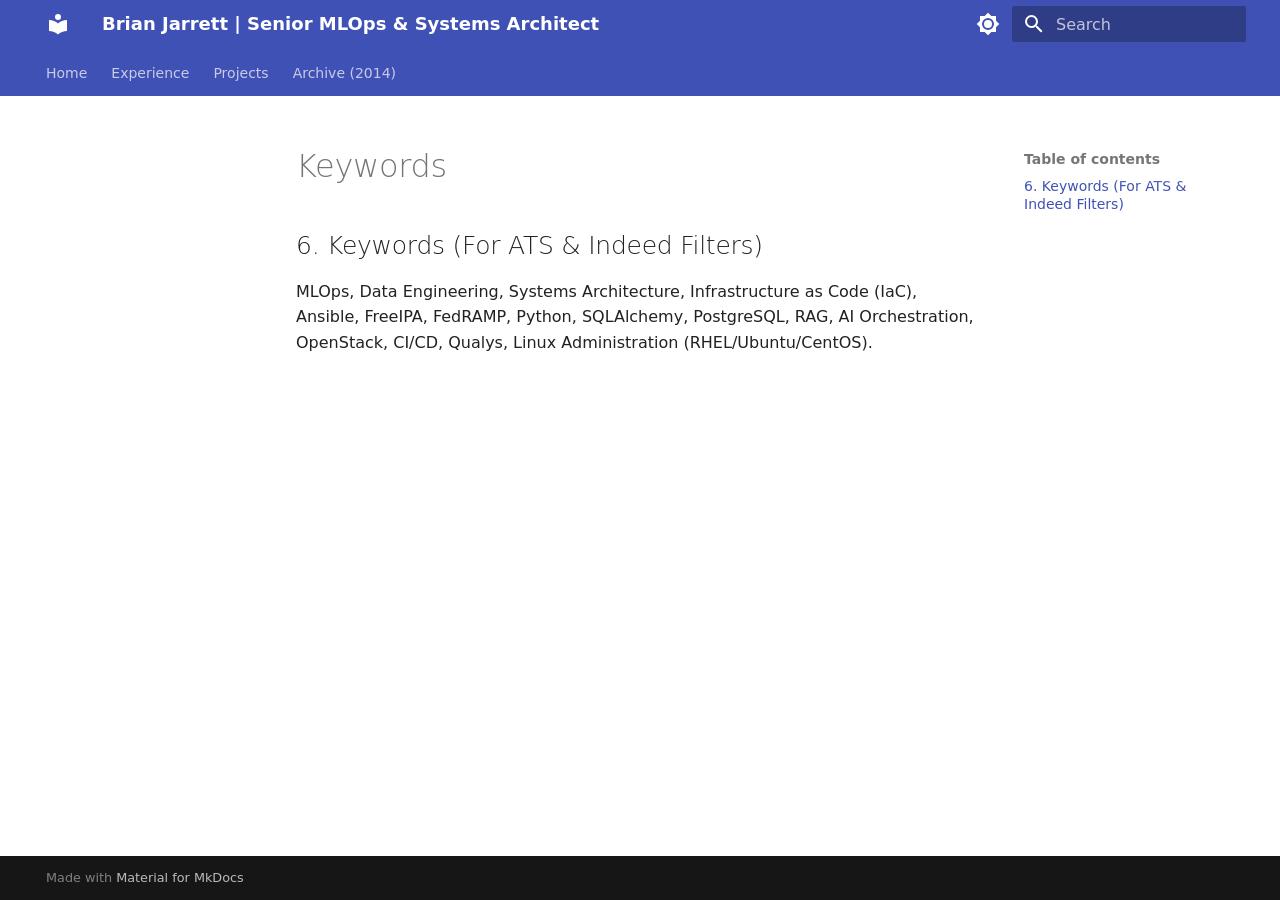
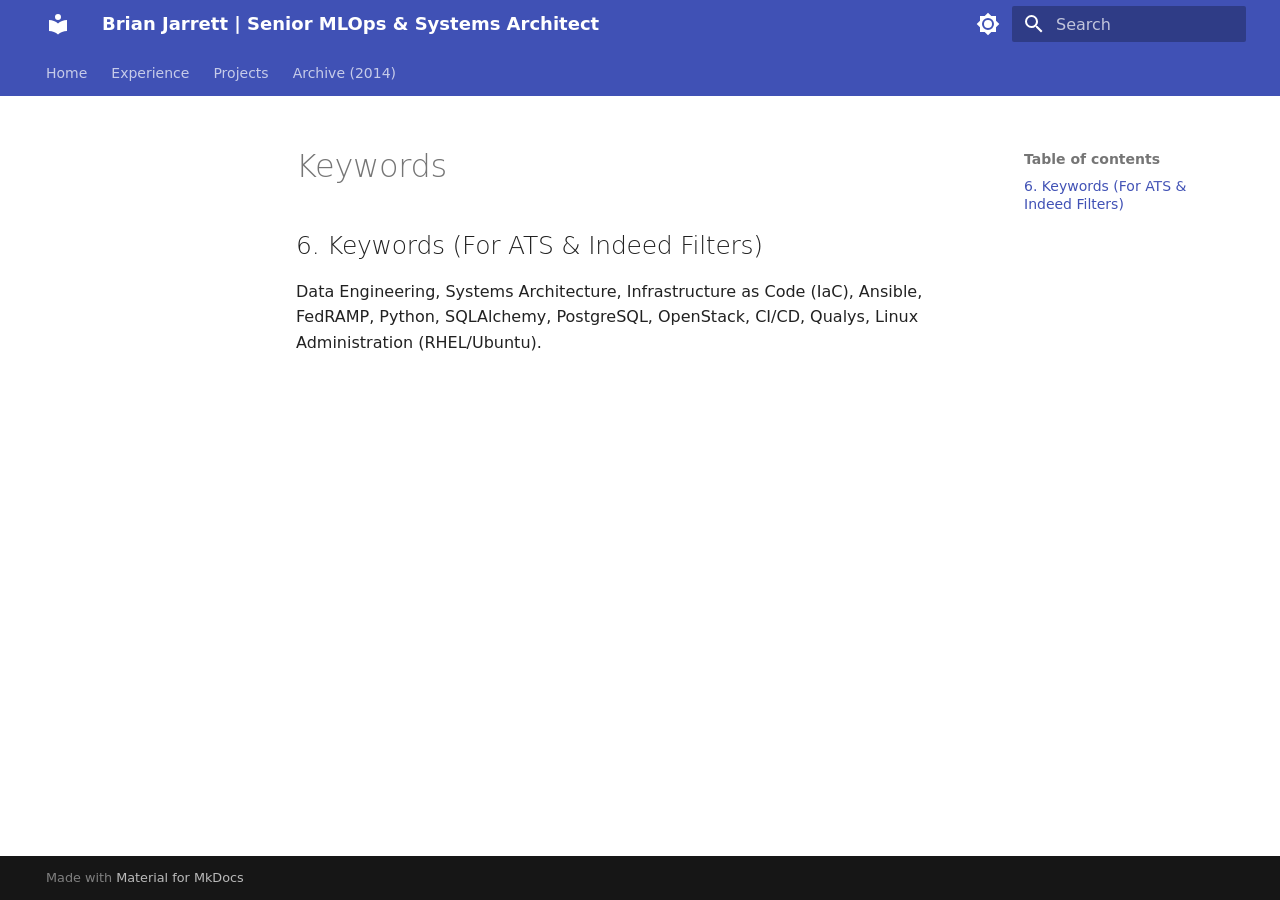
Before and after one commit to celttechie/celttechie.github.io, an MkDocs documentation site: the page built from docs/sections/keywords.md, in a window 1280 px wide. Built offline with MkDocs 1.6.1 and Material for MkDocs 9.7.7, drawn with Linux system fonts in a browser that asks for light colours.

Commit message:
Updated keywords, removed unneeded docs

```diff
--- a/docs/sections/keywords.md
+++ b/docs/sections/keywords.md
@@ -1,2 +1,2 @@
 ## 6. Keywords (For ATS & Indeed Filters)
-MLOps, Data Engineering, Systems Architecture, Infrastructure as Code (IaC), Ansible, FreeIPA, FedRAMP, Python, SQLAlchemy, PostgreSQL, RAG, AI Orchestration, OpenStack, CI/CD, Qualys, Linux Administration (RHEL/Ubuntu/CentOS).
+Data Engineering, Systems Architecture, Infrastructure as Code (IaC), Ansible, FedRAMP, Python, SQLAlchemy, PostgreSQL, OpenStack, CI/CD, Qualys, Linux Administration (RHEL/Ubuntu).
```
Also changed, not shown: docs/sections/summary_linkedin.md (deleted, +0 -5 lines), docs/sections/summary_matrix.md (deleted, +0 -11 lines).
